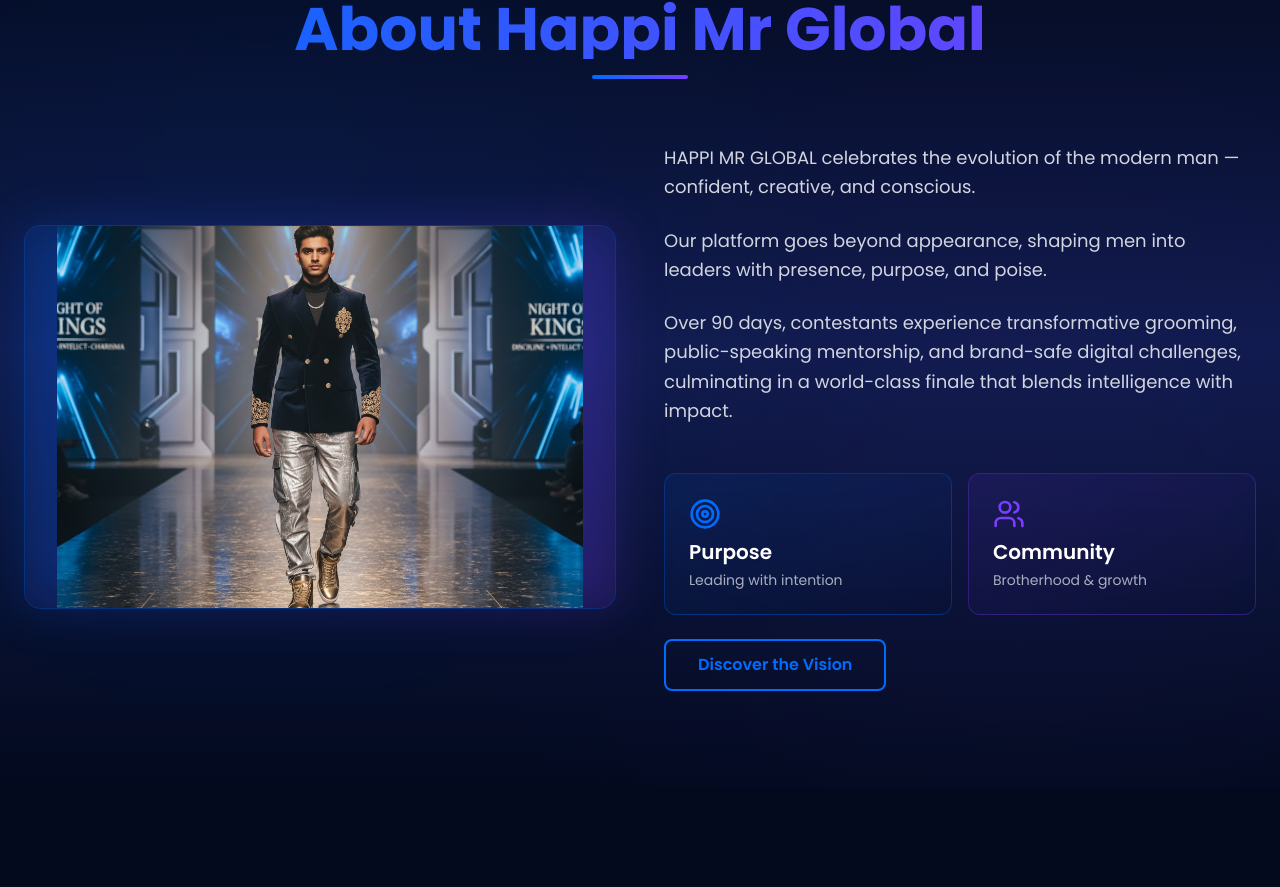
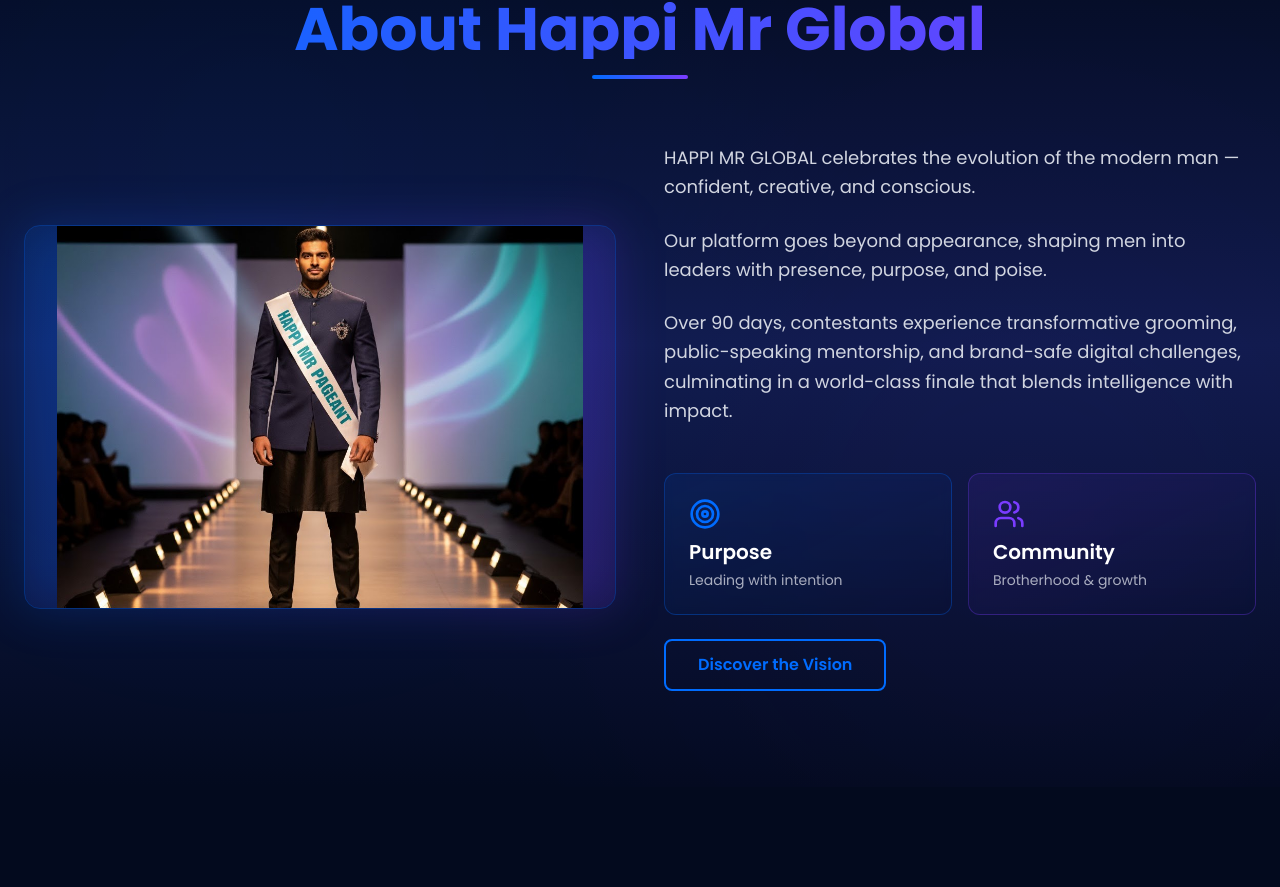
Before and after one commit to PageantMrpage/Pageant-Mr-Website, a React (Vite) app: page / in a window 1280 px wide. Shown: the part 897-1784 px from the top of the page. Built offline with nearby package versions, Linux system fonts and the light colour scheme; a web font is replaced by a local one.

Commit message:
Updated AboutSection.tsx

```diff
--- a/src/components/AboutSection.tsx
+++ b/src/components/AboutSection.tsx
@@ -29,7 +29,7 @@
               <div className="absolute inset-0 flex items-center justify-center">
                 <div className="text-center p-8">
                   <img
-  src="/unnamed (3) copy.jpg"   // 🔹 Replace with your actual image filename in the public folder
+  src="/WhatsApp Image 2025-11-12 at 17.30.15_39c188b8.jpg"   // 🔹 Replace with your actual image filename in the public folder
   alt="Excellence in Masculinity"
   className="w-full h-full object-cover rounded-2xl"
 />
```
